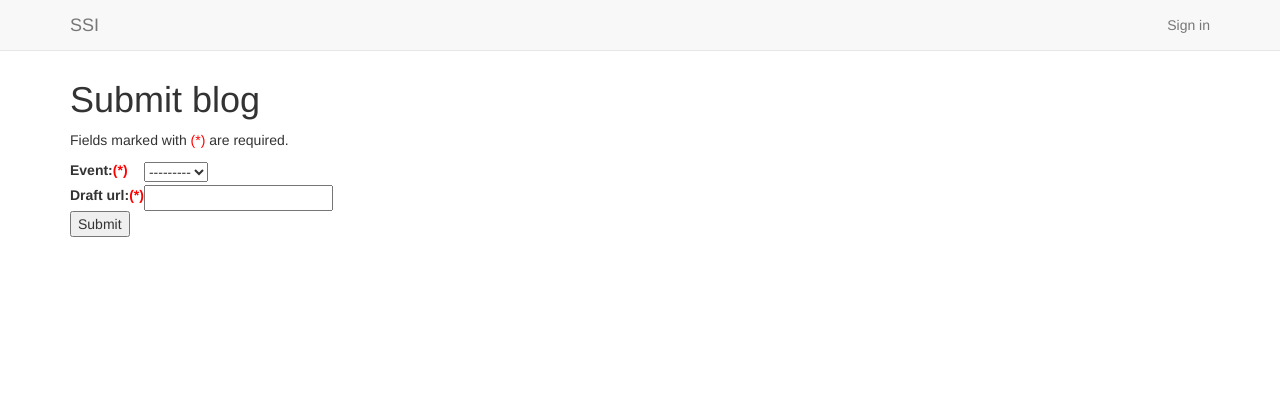
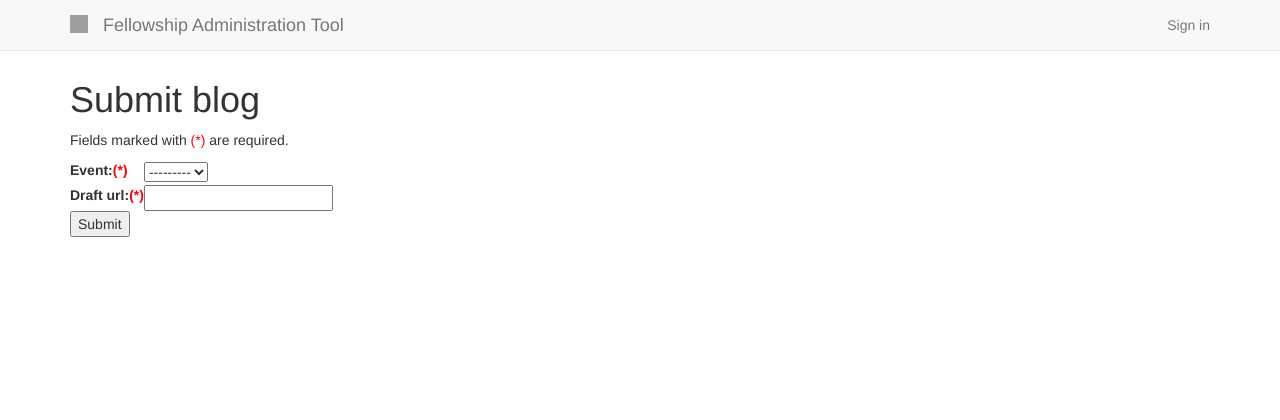
Before and after one commit to softwaresaved/lowfat, a Django app: page /blog/ in a window 1280 px wide. Shown: the top 420 px of the page. Run offline with Django 3.2, Linux system fonts and the light colour scheme; data that the repository does not hold is empty; parts of the project's set-up code (start-up, migrations or seed data) failed here and were passed over; some libraries are stand-ins or nearby versions; grey boxes are pictures that could not be loaded.

Commit message:
Change name and add logo

```diff
--- a/fellowms/static/css/fellowms.css
+++ b/fellowms/static/css/fellowms.css
@@ -1,3 +1,8 @@
+.navbar-brand > img.logo {
+    width: 18px;  /* same of font-size */
+    height: 18px;  /* same of font-size */
+}
+
 .passport-photo {
     width: 120px;
     height: 120px;
--- a/fellowms/templates/fellowms/base.html
+++ b/fellowms/templates/fellowms/base.html
@@ -5,7 +5,7 @@
         <meta charset="utf-8">
         <meta http-equiv="X-UA-Compatible" content="IE=edge">
         <meta name="viewport" content="width=device-width, initial-scale=1">
-        <title>Software Sustainability Institute - {{ title }}</title>
+        <title>Software Sustainability Institute - Fellowship Administration Tool - {{ title }}</title>
 
         <!-- Bootstrap -->
         <link rel="stylesheet" type="text/css" href="{% static 'css/bootstrap.min.css' %}" />
@@ -29,7 +29,10 @@
                         <span class="icon-bar"></span>
                         <span class="icon-bar"></span>
                     </button>
-                    <a class="navbar-brand" href="{% url 'index' %}">SSI</a>
+                    <a class="navbar-brand" href="https://software.ac.uk">
+                      <img class="logo img-responsive" src="{% static 'img/logo.png' %}">
+                    </a>
+                    <a class="navbar-brand" href="{% url 'index' %}">Fellowship Administration Tool</a>
                 </div>
 
                 <!-- Collect the nav links, forms, and other content for toggling -->
```
